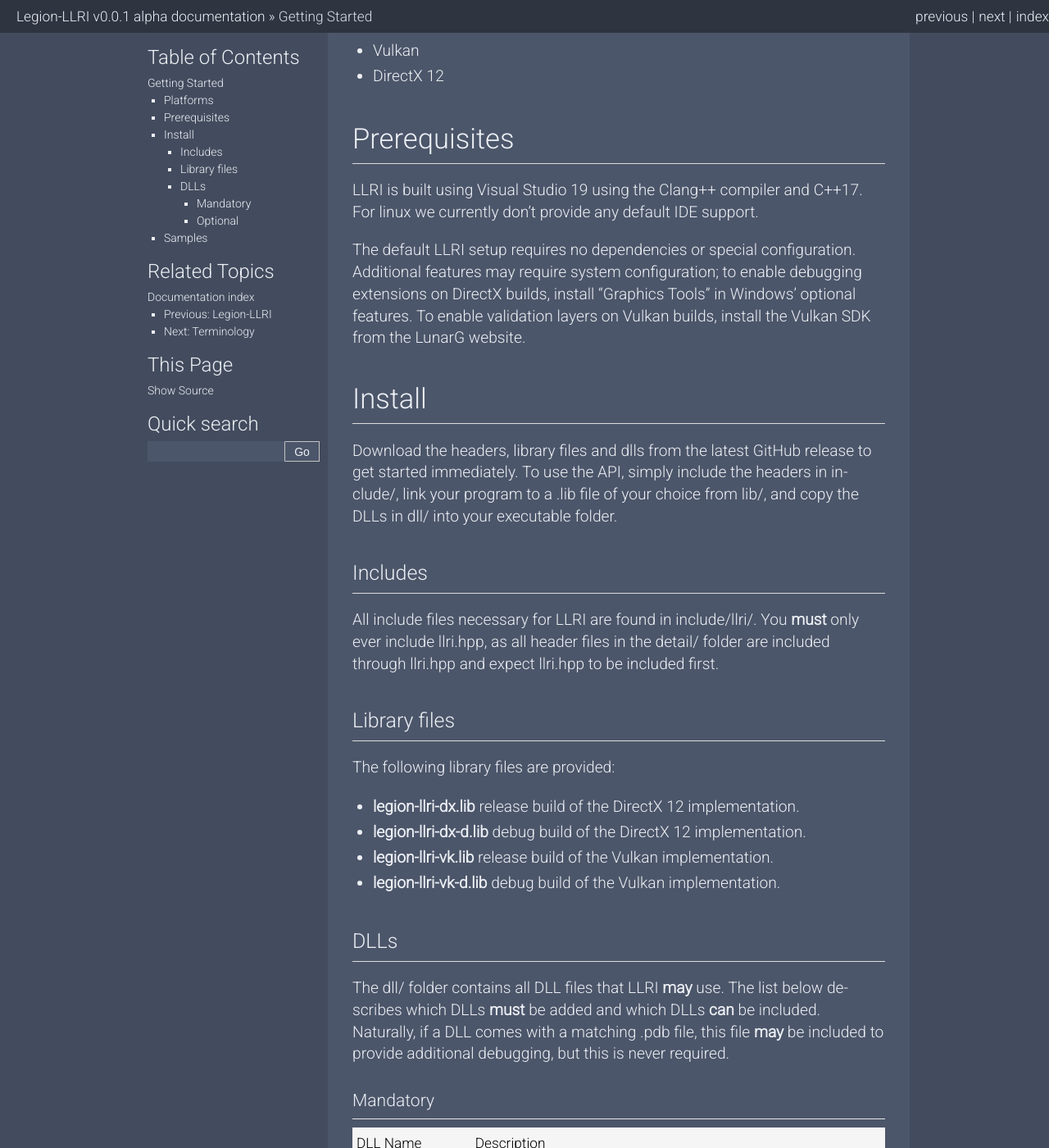
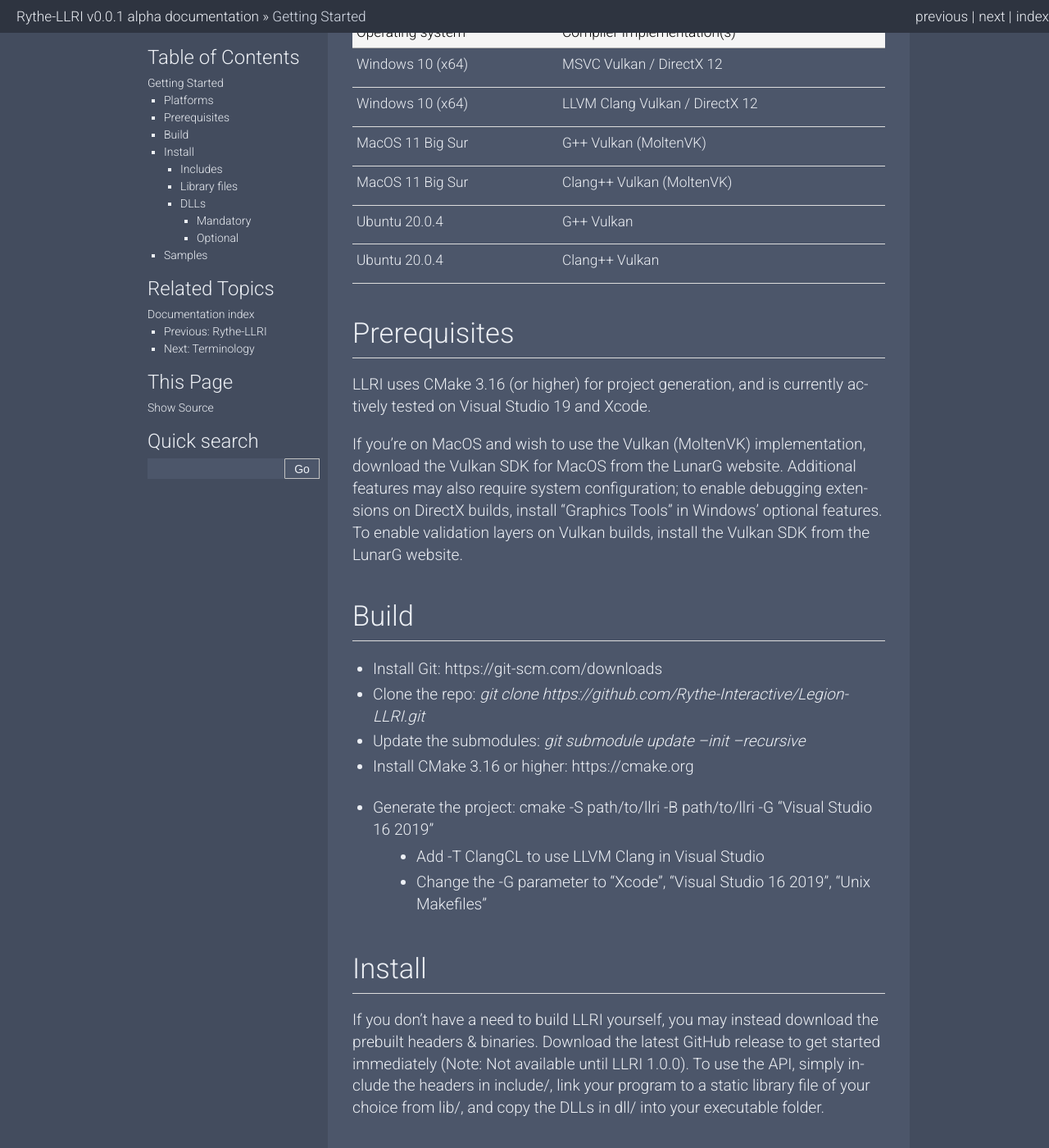
Before and after one commit to Rythe-Interactive/Rythe-LLRI, a Sphinx documentation site: the page built from docs/source/getting-started.rst, in a window 1280 px wide and 1400 px high, scrolled down 322 px. Shown: the whole window at 82% size. Built offline with Sphinx 7.4.7, drawn with Linux system fonts in a browser that asks for light colours; nearby versions of some CDN libraries; some of the changed text lies outside the part shown.

Commit message:
Task/update docs (#80)
* updated docs

* Updated naming in the readme and removed unused cmake flag

* attempted tab fix

```diff
--- a/docs/source/conf.py
+++ b/docs/source/conf.py
@@ -17,8 +17,8 @@
 
 # -- Project information -----------------------------------------------------
 
-project = 'Legion-LLRI'
-copyright = '2019, Raphael Baier, Legion-Engine Team'
+project = 'Rythe-LLRI'
+copyright = '2019, Raphael Baier, Rythe-Engine Team'
 author = 'Raphael Baier'
 
 # The full version, including alpha/beta/rc tags
@@ -36,7 +36,7 @@
 ]
 
 breathe_projects = {
-    "Legion-LLRI": "../xml/",
+    "Rythe-LLRI": "../xml/",
 }
 
 source_suffix = {
@@ -60,7 +60,7 @@
 
 highlight_language = 'cpp'
 
-breathe_default_project = "Legion-LLRI"
+breathe_default_project = "Rythe-LLRI"
 
 # Add any paths that contain templates here, relative to this directory.
 templates_path = ['_templates']
@@ -84,6 +84,6 @@
 html_theme = 'nameko'
 
 # now we can import our custom theme
-import legiontheme
+import rythetheme
 
-html_theme_path = [legiontheme.get_html_theme_path()]
+html_theme_path = [rythetheme.get_html_theme_path()]
--- a/docs/source/getting-started.rst
+++ b/docs/source/getting-started.rst
@@ -4,20 +4,38 @@
 
 Platforms
 ------------
-LLRI is built with C++17, and currently only builds for Windows. It supports the following graphics APIs:
+LLRI is built with C++17, and supports the following configurations:
 
-* Vulkan
-* DirectX 12
+============================	==========	====================
+Operating system				Compiler	Implementation(s)
+============================	==========	====================
+Windows 10 (x64)				MSVC		Vulkan / DirectX 12
+Windows 10 (x64)				LLVM Clang	Vulkan / DirectX 12
+MacOS 11 Big Sur				G++			Vulkan (MoltenVK)
+MacOS 11 Big Sur				Clang++		Vulkan (MoltenVK)
+Ubuntu 20.0.4					G++			Vulkan
+Ubuntu 20.0.4					Clang++		Vulkan
+============================	==========	====================
 
 Prerequisites
 -------------
-LLRI is built using Visual Studio 19 using the Clang++ compiler and C++17. For linux we currently don’t provide any default IDE support.
+LLRI uses CMake 3.16 (or higher) for project generation, and is currently actively tested on Visual Studio 19 and Xcode.
 
-The default LLRI setup requires no dependencies or special configuration. Additional features may require system configuration; to enable debugging extensions on DirectX builds, install "Graphics Tools" in Windows' optional features. To enable validation layers on Vulkan builds, install the Vulkan SDK from the LunarG website.
+If you're on MacOS and wish to use the Vulkan (MoltenVK) implementation, download the Vulkan SDK for MacOS from the LunarG website. Additional features may also require system configuration; to enable debugging extensions on DirectX builds, install "Graphics Tools" in Windows' optional features. To enable validation layers on Vulkan builds, install the Vulkan SDK from the LunarG website.
+
+Build
+----------
+* Install Git: https://git-scm.com/downloads
+* Clone the repo: `git clone https://github.com/Rythe-Interactive/Legion-LLRI.git`
+* Update the submodules: `git submodule update --init --recursive`
+* Install CMake 3.16 or higher: https://cmake.org
+* Generate the project: cmake -S path/to/llri -B path/to/llri -G "Visual Studio 16 2019"
+	* Add -T ClangCL to use LLVM Clang in Visual Studio
+	* Change the -G parameter to "Xcode", "Visual Studio 16 2019", "Unix Makefiles"
 
 Install
 ----------
-Download the headers, library files and dlls from the latest GitHub release to get started immediately. To use the API, simply include the headers in include/, link your program to a .lib file of your choice from lib/, and copy the DLLs in dll/ into your executable folder.
+If you don't have a need to build LLRI yourself, you may instead download the prebuilt headers & binaries. Download the latest GitHub release to get started immediately (Note: Not available until LLRI 1.0.0). To use the API, simply include the headers in include/, link your program to a static library file of your choice from lib/, and copy the DLLs in dll/ into your executable folder.
 
 Includes
 ^^^^^^^^^
@@ -25,12 +43,12 @@
 
 Library files
 ^^^^^^^^^^^^^
-The following library files are provided:
+The following library files (.lib, .a or .so) are provided:
 
-* **legion-llri-dx.lib** release build of the DirectX 12 implementation.
-* **legion-llri-dx-d.lib** debug build of the DirectX 12 implementation.
-* **legion-llri-vk.lib** release build of the Vulkan implementation.
-* **legion-llri-vk-d.lib** debug build of the Vulkan implementation.
+* **llri-dx** release build of the DirectX 12 implementation.
+* **llri-dx-d** debug build of the DirectX 12 implementation.
+* **llri-vk** release build of the Vulkan implementation.
+* **llri-vk-d** debug build of the Vulkan implementation.
 
 DLLs
 ^^^^^^
@@ -41,19 +59,19 @@
 ============================	==========
 DLL Name 						Description
 ============================	==========
-dxcompiler.dll			   		HLSL compiler
-dxil.dll				   		HLSL compiler (required for modern HLSL versions)
-============================  	==========
+dxcompiler.dll					HLSL compiler
+dxil.dll						HLSL compiler (required for modern HLSL versions)
+============================	==========
 
 Optional
 ########
 ============================	==========
-DLL Name 						Description
+DLL Name						Description
 ============================	==========
-WinPixEventRuntime.dll	   		[DirectX] Enables CommandList markers which are visible in debugging applications such as Microsoft PIX and NVIDIA's Nsight.
-D3D12/D3D12Core.dll		   		[DirectX] Upgrades the local DirectX version to the latest DirectX Agility SDK which provides access to the latest DX12 features. If included, this DLL **must** be in the D3D12/ folder next to the executable.
-D3D12/d3d12SDKLayers.dll   		[DirectX] Upgrades the local DirectX version to the latest DirectX Agility SDK which provides more robust debug features. If included, this DLL **must** be in the D3D12/ folder next to the executable.
-============================  	==========
+WinPixEventRuntime.dll			[DirectX] Enables CommandList markers which are visible in debugging applications such as Microsoft PIX and NVIDIA's Nsight.
+D3D12/D3D12Core.dll				[DirectX] Upgrades the local DirectX version to the latest DirectX Agility SDK which provides access to the latest DX12 features. If included, this DLL **must** be in the D3D12/ folder next to the executable.
+D3D12/d3d12SDKLayers.dll		[DirectX] Upgrades the local DirectX version to the latest DirectX Agility SDK which provides more robust debug features. If included, this DLL **must** be in the D3D12/ folder next to the executable.
+============================	==========
 
 Samples
 ----------
@@ -64,4 +82,10 @@
 ============================	==========
 000_hello_llri			   		An introduction to instance creation in LLRI.
 001_validation			   		Introduces the LLRI validation callback and the validation optimization flags that come along with it.
+002_validation_extensions		Extends the validation callback with implementation and GPU-based validation.
+003_adapter_selection			Displays how to acquire Adapters and how to select a desired adapter based off its properties.
+004_device						Use the selected Adapter to create a Device; An object that represents the Adapter and creates objects for it.
+005_commands					Create a CommandGroup and allocate & record a CommandList using the Device object.
+006_queue_submit				Learn how to submit a CommandList to a Queue, after which they get executed on the GPU.
+007_swapchain					Connect LLRI to a windowing system to enable drawing to the window.
 ============================  	==========
--- a/docs/source/index.rst
+++ b/docs/source/index.rst
@@ -1,11 +1,11 @@
-Legion-LLRI
+Rythe-LLRI
 ==================================
-Legion-LLRI, or "Legion Low Level Rendering Interface" is a rendering API that aims to provide a graphics API agnostic approach to graphics development.
+Rythe-LLRI, or "Rythe Low Level Rendering Interface" is a rendering interface that aims to provide a graphics API agnostic approach to graphics development.
 
 LLRI is designed as a low overhead API that helps developers write graphics API / platform agnostic code without the typical limitations of higher level abstractions.
 
 .. warning::
-    The API and its wiki pages are still under heavy development. If you find yourself stuck with a problem, do not hesitate to approach the legion graphics team!
+    The API and its wiki pages are still under heavy development. If you find yourself stuck with a problem, do not hesitate to approach the rythe graphics team!
 
 Overview
 --------
--- a/docs/source/terminology.rst
+++ b/docs/source/terminology.rst
@@ -16,7 +16,7 @@
 
 Keywords
 ---------
-LLRI uses keywords that have binding implications. These keywords only take binding effect whenever they are **bolded**. They usually describe rules to which an implementation of the API must adhere to.
+LLRI uses keywords that have binding implications. These keywords only take binding effect whenever they are **bolded**, and describe the correct usage of the API.
 
 The keywords loosely follow the https://www.ietf.org/rfc/rfc2119.txt convention, but their exact meaning within the API/documentation is described below:
 
```
Also changed, not shown: README.md (+3 -3 lines), docs/source/fundamentals.rst (+17 -11 lines), docs/source/rythetheme/__init__.py (renamed from docs/source/legiontheme/__init__.py), docs/source/rythetheme/main.css (renamed from docs/source/legiontheme/main.css), docs/source/rythetheme/nameko/layout.html (renamed from docs/source/legiontheme/nameko/layout.html), docs/source/rythetheme/nameko/reference.html (renamed from docs/source/legiontheme/nameko/reference.html), docs/source/rythetheme/nameko/relations.html (renamed from docs/source/legiontheme/nameko/relations.html), docs/source/rythetheme/nameko/static/nameko.css_t (renamed from docs/source/legiontheme/nameko/static/nameko.css_t), docs/source/rythetheme/nameko/static/pygments.css (renamed from docs/source/legiontheme/nameko/static/pygments.css), docs/source/rythetheme/nameko/theme.conf (renamed from docs/source/legiontheme/nameko/theme.conf), docs/source/rythetheme/theme.conf (renamed from docs/source/legiontheme/theme.conf), 6 other files.
